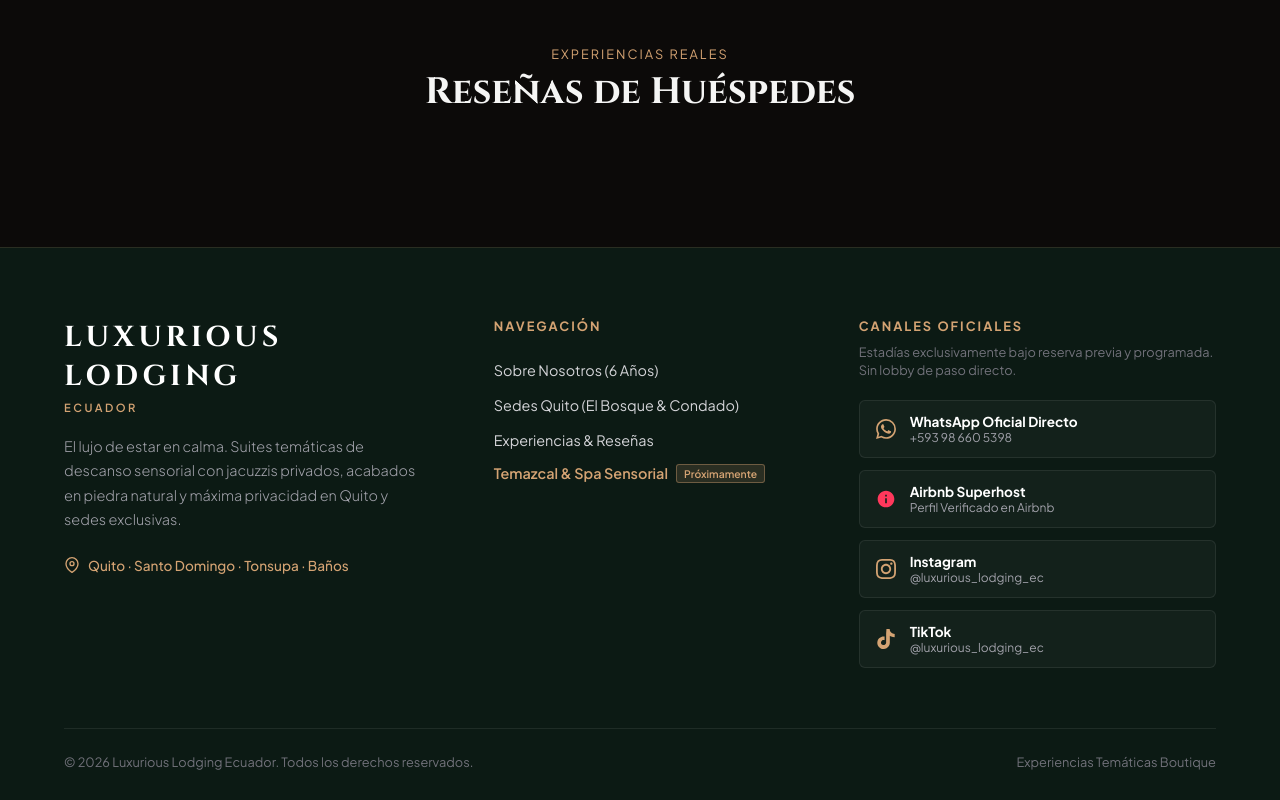
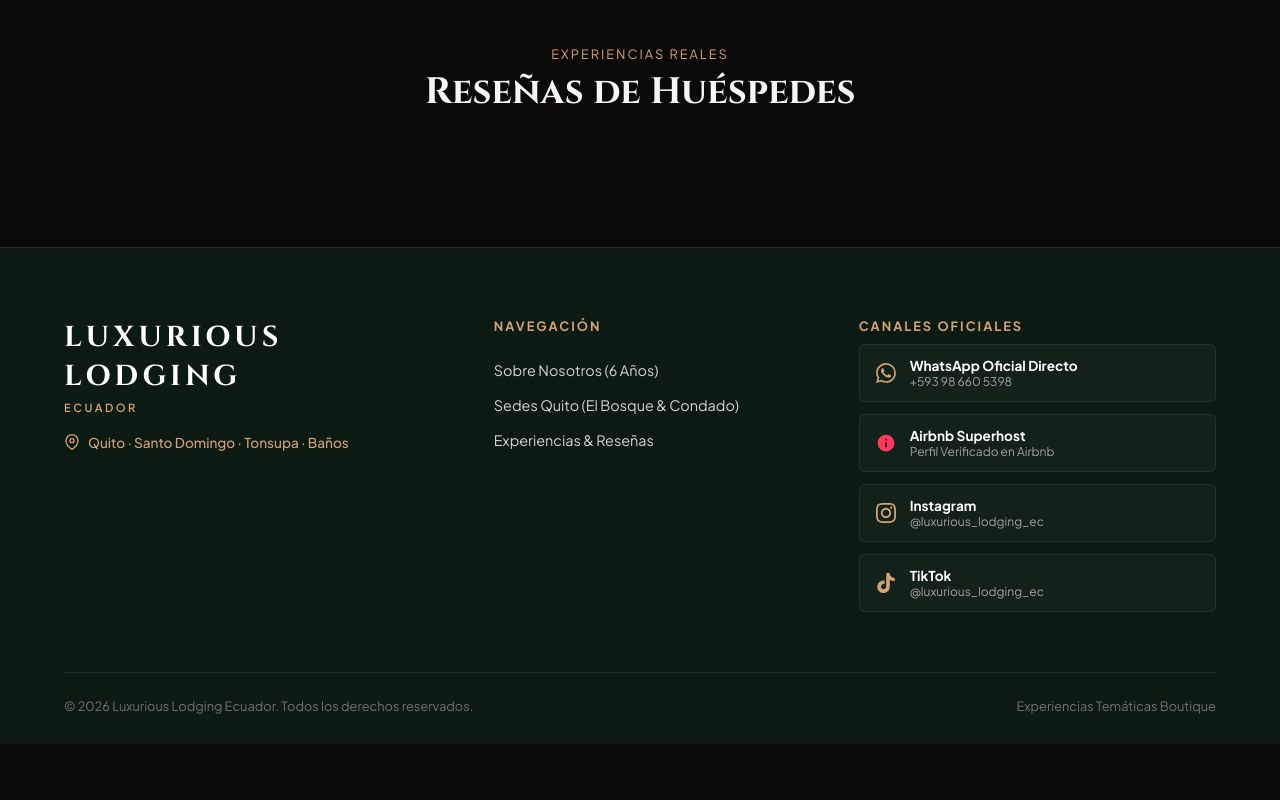
Before and after one commit to ronalfcito/luxurious-app, a website: page public/index.html in a window 1280 px wide. Shown: the part 2901-3701 px from the top of the page. After the commit the page ends 3645 px from the top, so only its background shows below. Drawn offline with Linux system fonts and the light colour scheme; no server answers.

Commit message:
cambio nuevos

```diff
--- a/public/index.html
+++ b/public/index.html
@@ -877,7 +877,6 @@ _Hola, quiero consultar la disponibilidad para estas fechas y los datos de cuent
                     <h2 style="font-family: 'Cinzel', serif; font-size: 1.8rem; letter-spacing: 4px; color: #ffffff; margin: 0 0 4px 0; font-weight: 700;">LUXURIOUS LODGING</h2>
                     <span style="font-size: 0.7rem; letter-spacing: 2.5px; color: #d4a373; text-transform: uppercase; font-weight: 600; display: block;">ECUADOR</span>
                 </div>
-                <p style="font-size: 0.9rem; line-height: 1.7; color: #a1a1aa; margin-bottom: 25px; font-weight: 300; max-width: 360px;">El lujo de estar en calma. Suites temáticas de descanso sensorial con jacuzzis privados, acabados en piedra natural y máxima privacidad en Quito y sedes exclusivas.</p>
                 <div style="display: flex; align-items: center; gap: 8px; font-size: 0.85rem; color: #d4a373; font-weight: 500;">
                     <svg viewBox="0 0 24 24" style="width: 16px; height: 16px; fill: none; stroke: currentColor; stroke-width: 2;"><path d="M21 10c0 7-9 13-9 13s-9-6-9-13a9 9 0 0 1 18 0z"/><circle cx="12" cy="10" r="3"/></svg>
                     <span>Quito · Santo Domingo · Tonsupa · Baños</span>
@@ -889,12 +888,10 @@ _Hola, quiero consultar la disponibilidad para estas fechas y los datos de cuent
                     <li><a href="/historia" style="color: #d4d4d8; text-decoration: none; font-size: 0.9rem; transition: color 0.3s;">Sobre Nosotros (6 Años)</a></li>
                     <li><a href="/suites/quito" style="color: #d4d4d8; text-decoration: none; font-size: 0.9rem; transition: color 0.3s;">Sedes Quito (El Bosque &amp; Condado)</a></li>
                     <li><a href="#resenas" style="color: #d4d4d8; text-decoration: none; font-size: 0.9rem; transition: color 0.3s;">Experiencias &amp; Reseñas</a></li>
-                    <li style="display: flex; align-items: center; gap: 8px;"><a href="#" style="color: #d4a373; text-decoration: none; font-size: 0.9rem; font-weight: 600;">Temazcal &amp; Spa Sensorial</a><span style="background: rgba(212, 163, 115, 0.15); border: 1px solid rgba(212, 163, 115, 0.4); color: #d4a373; font-size: 0.65rem; padding: 2px 7px; border-radius: 3px; font-weight: 600;">Próximamente</span></li>
                 </ul>
             </div>
             <div>
                 <h4 style="font-size: 0.8rem; letter-spacing: 2px; text-transform: uppercase; color: #d4a373; margin-bottom: 10px; font-weight: 700;">CANALES OFICIALES</h4>
-                <p style="font-size: 0.8rem; color: #71717a; margin-bottom: 20px; line-height: 1.4;">Estadías exclusivamente bajo reserva previa y programada. Sin lobby de paso directo.</p>
                 <div style="display: flex; flex-direction: column; gap: 12px;">
                     <a href="https://wa.me/593986605398" target="_blank" rel="noopener noreferrer" style="background: rgba(255, 255, 255, 0.03); border: 1px solid rgba(255, 255, 255, 0.08); padding: 12px 16px; border-radius: 6px; display: flex; align-items: center; gap: 14px; text-decoration: none; transition: background 0.3s;">
                         <svg viewBox="0 0 24 24" style="width: 20px; height: 20px; fill: #d4a373;"><path d="M17.472 14.382c-.297-.149-1.758-.867-2.03-.967-.273-.099-.471-.148-.67.15-.197.297-.767.966-.94 1.164-.173.199-.347.223-.644.075-.297-.15-1.255-.463-2.39-1.475-.883-.788-1.48-1.761-1.653-2.059-.173-.297-.018-.458.13-.606.134-.133.298-.347.446-.52.149-.174.198-.298.298-.497.099-.198.05-.371-.025-.52-.075-.149-.669-1.612-.916-2.207-.242-.579-.487-.5-.669-.51a12.8 12.8 0 0 0-.57-.01c-.198 0-.52.074-.792.372-.272.297-1.04 1.016-1.04 2.479 0 1.462 1.065 2.875 1.213 3.074.149.198 2.096 3.2 5.077 4.487.709.306 1.262.489 1.694.625.712.227 1.36.195 1.871.118.571-.085 1.758-.719 2.006-1.413.248-.694.248-1.289.173-1.413-.074-.124-.272-.198-.57-.347m-5.421 7.403h-.004a9.87 9.87 0 0 1-5.031-1.378l-.361-.214-3.741.982.998-3.648-.235-.374a9.86 9.86 0 0 1-1.51-5.26c.001-5.45 4.436-9.884 9.888-9.884 2.64 0 5.122 1.03 6.988 2.898a9.825 9.825 0 0 1 2.893 6.994c-.003 5.45-4.437 9.884-9.885 9.884m8.413-18.297A11.815 11.815 0 0 0 12.05 0C5.495 0 .16 5.335.157 11.892c0 2.096.547 4.142 1.588 5.945L.057 24l6.305-1.654a11.882 11.882 0 0 0 5.683 1.448h.005c6.554 0 11.89-5.335 11.893-11.893a11.821 11.821 0 0 0-3.48-8.413Z"/></svg>
```
